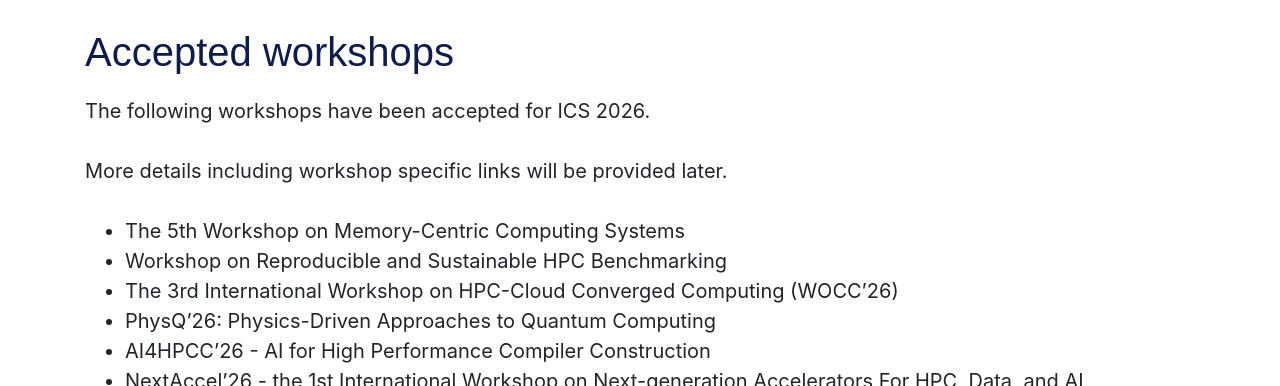
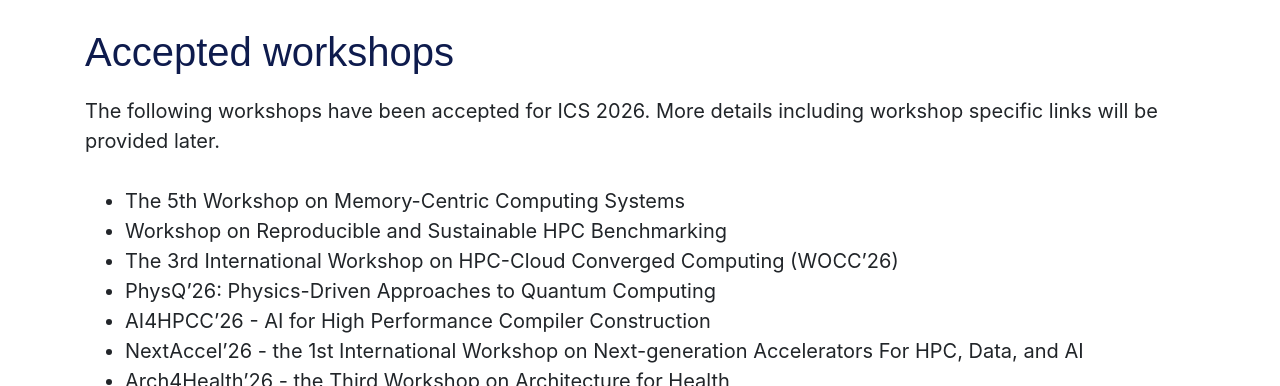
Before and after one commit to DIPSA-QUB/DIPSA-QUB.github.io, a website: page ICS2026-webpage/workshops/workshops.html in a window 1280 px wide. Shown: the part 722-1108 px from the top of the page. Drawn offline with nearby package versions, Linux system fonts and the light colour scheme; some packages are replaced by stand-ins of ours; a script that the page names is missing.

```diff
--- a/ICS2026-webpage/feed.xml
+++ b/ICS2026-webpage/feed.xml
@@ -1 +1 @@
-<?xml version="1.0" encoding="utf-8"?><feed xmlns="http://www.w3.org/2005/Atom" ><generator uri="https://jekyllrb.com/" version="4.4.1">Jekyll</generator><link href="https://dipsa-qub.github.io/ICS2026-webpage/feed.xml" rel="self" type="application/atom+xml" /><link href="https://dipsa-qub.github.io/ICS2026-webpage/" rel="alternate" type="text/html" /><updated>2026-01-14T17:26:38+00:00</updated><id>https://dipsa-qub.github.io/ICS2026-webpage/feed.xml</id><title type="html">ACM International Conference on Supercomputing 2026</title><subtitle>ICS 2026</subtitle></feed>
+<?xml version="1.0" encoding="utf-8"?><feed xmlns="http://www.w3.org/2005/Atom" ><generator uri="https://jekyllrb.com/" version="4.4.1">Jekyll</generator><link href="https://dipsa-qub.github.io/ICS2026-webpage/feed.xml" rel="self" type="application/atom+xml" /><link href="https://dipsa-qub.github.io/ICS2026-webpage/" rel="alternate" type="text/html" /><updated>2026-01-16T10:12:04+00:00</updated><id>https://dipsa-qub.github.io/ICS2026-webpage/feed.xml</id><title type="html">ACM International Conference on Supercomputing 2026</title><subtitle>ICS 2026</subtitle></feed>
--- a/ICS2026-webpage/workshops/workshops.html
+++ b/ICS2026-webpage/workshops/workshops.html
@@ -214,9 +214,8 @@
         <div class="col-xs-5 col-sm-10 col-lg-12">
 
               <h1 id="accepted-workshops">Accepted workshops</h1>
-<p>The following workshops have been accepted for ICS 2026.</p>
-
-<p>More details including workshop specific links will be provided later.</p>
+<p>The following workshops have been accepted for ICS 2026.
+More details including workshop specific links will be provided later.</p>
 
 <ul>
   <li>The 5th Workshop on Memory-Centric Computing Systems</li>
```
Also changed, not shown: ICS2026-webpage/organization/prog-committee.html (+1 -0 lines).
